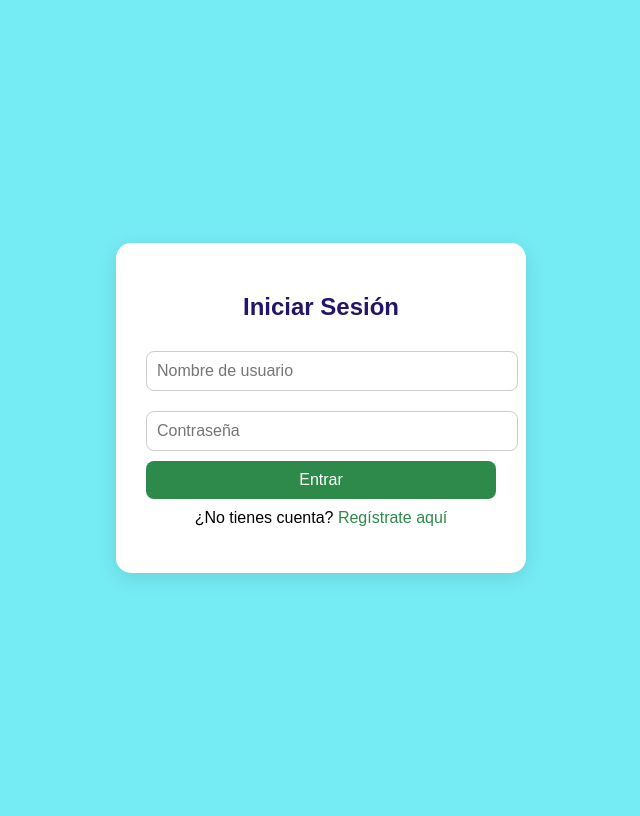
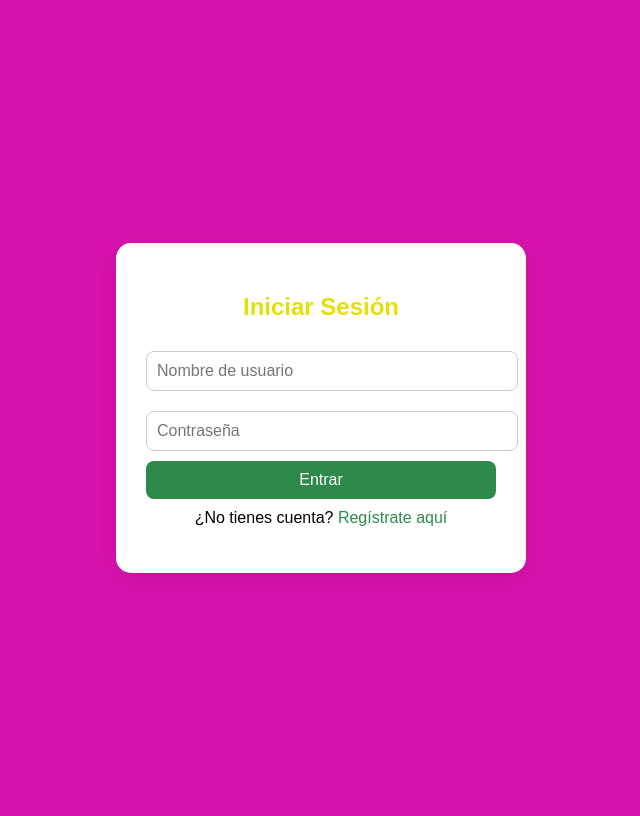
Before and after one commit to lfelipeep/FinanceKids, a Django app: page / in a window 1280 px wide. Shown: the whole page, without its empty margins (319-959 px from the left). Run offline with Django 5.2, Linux system fonts and the light colour scheme.

Commit message:
prueba 2

```diff
--- a/core/templates/login.html
+++ b/core/templates/login.html
@@ -7,7 +7,7 @@
     <style>
         body {
             font-family: "Poppins", sans-serif;
-            background: #75ebf3ff;
+            background: #d812adff;
             display: flex;
             justify-content: center;
             align-items: center;
@@ -22,7 +22,7 @@
             text-align: center;
         }
         h2 {
-            color: #231669ff;
+            color: #e4e00aff;
             margin-bottom: 20px;
         }
         input {
```
